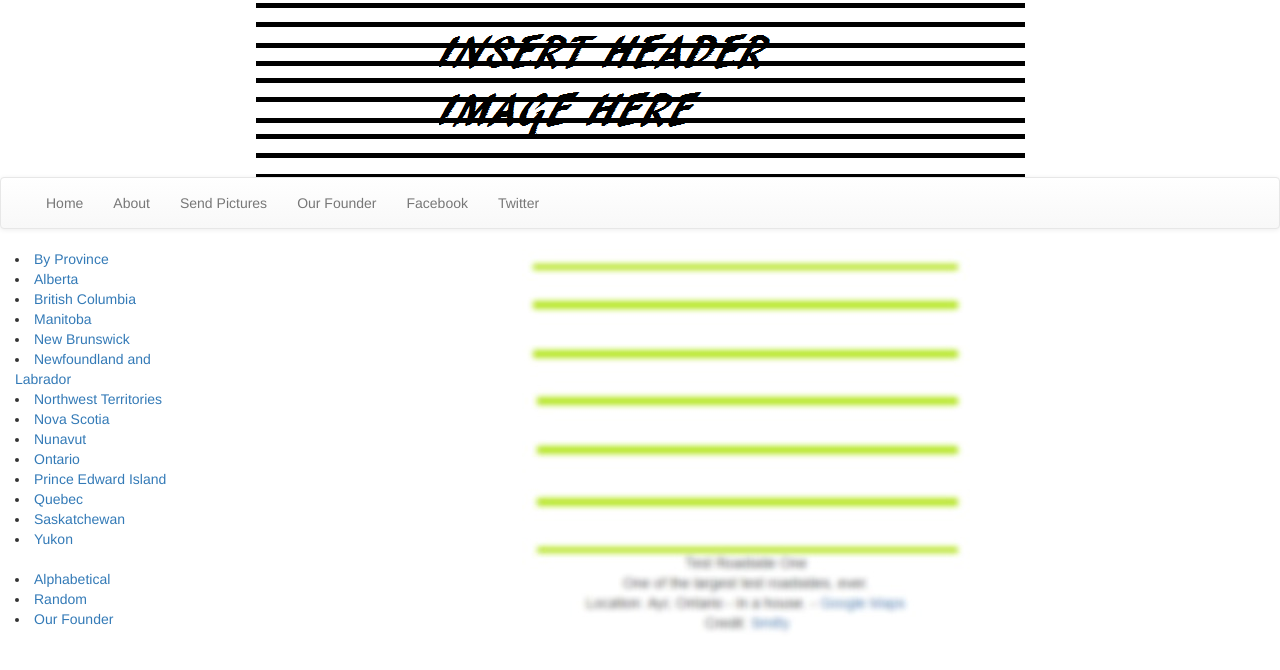
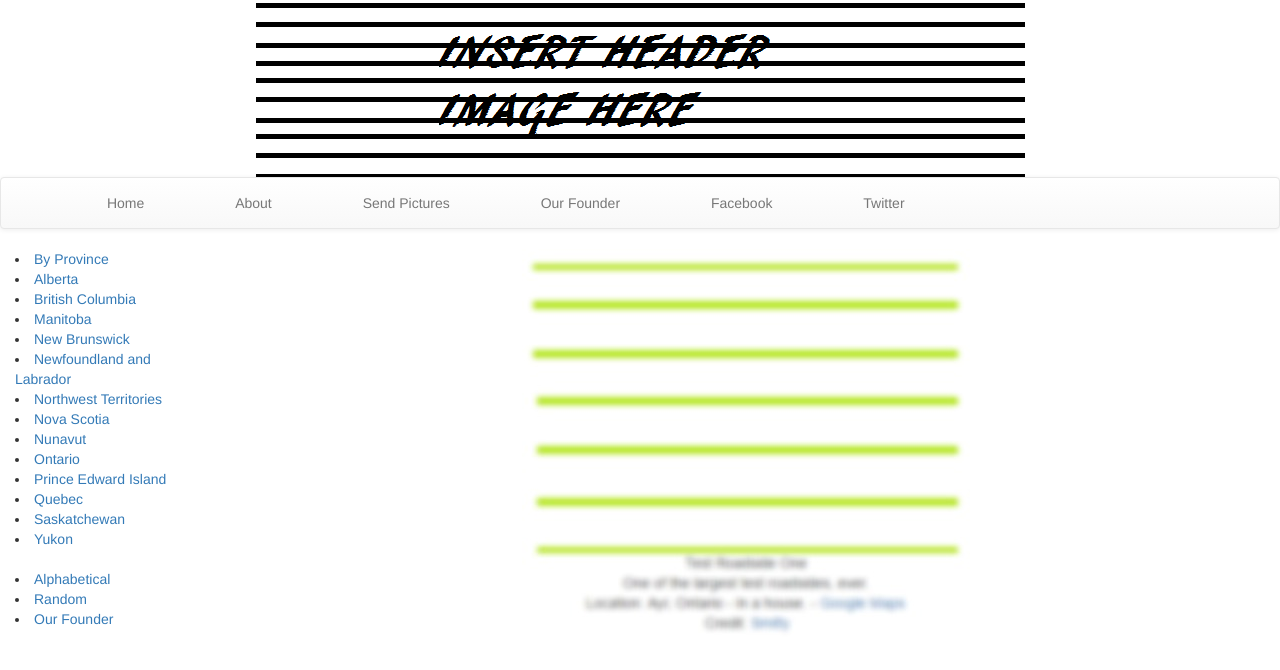
Before and after one commit to syvb/roadsides-www, a plain HTML site: page index.html in a window 1280 px wide. Drawn offline with nearby package versions, Linux system fonts and the light colour scheme; no server answers.

Commit message:
better top bar

```diff
--- a/css/main.css
+++ b/css/main.css
@@ -1,3 +1,11 @@
 #mainContent {
   margin-left: 1%;
 }
+
+.navbar-nav>li {
+  margin-left: 5%;
+}
+
+.navbar-nav {
+  width: 100%;
+}
```
